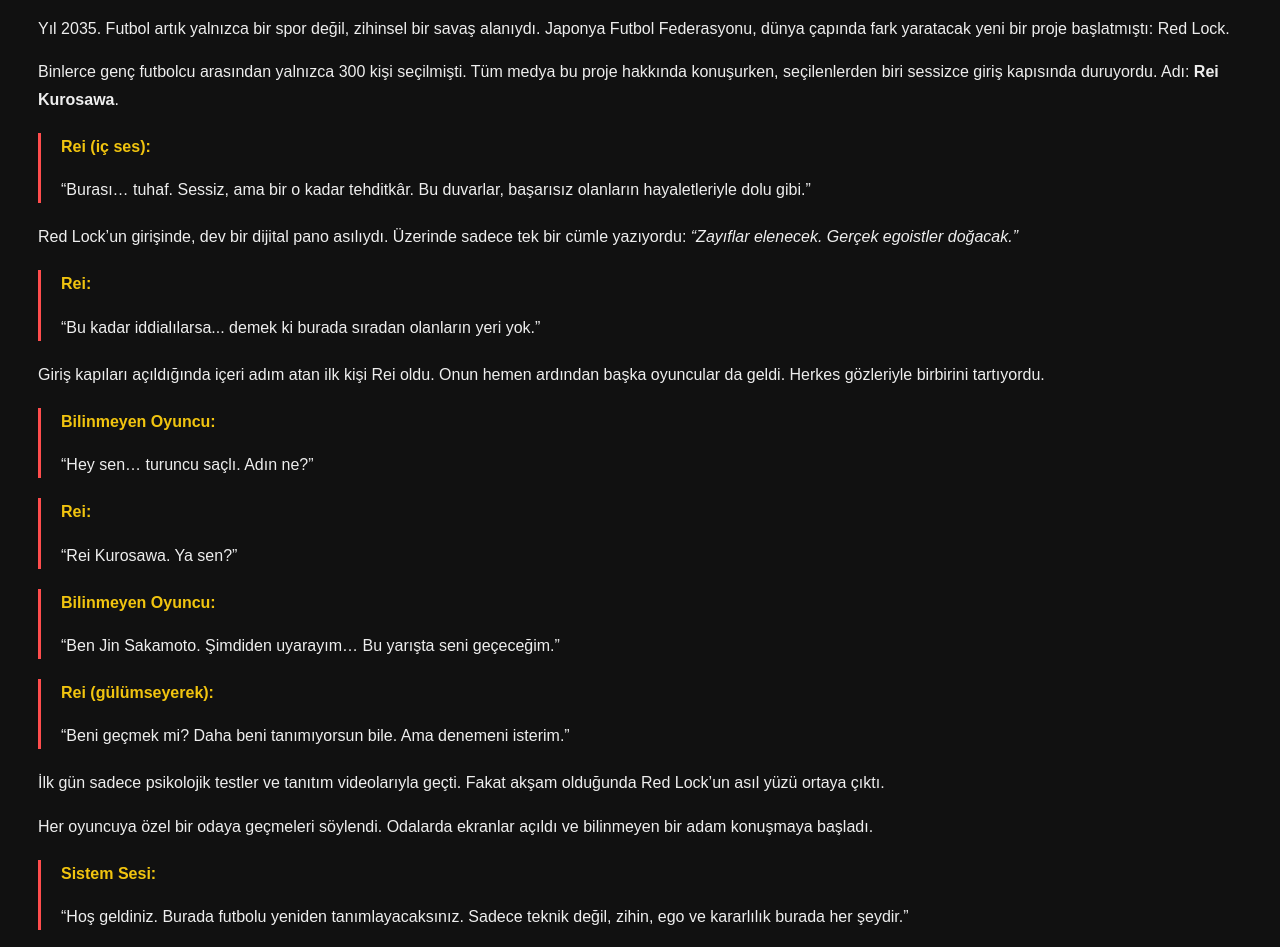
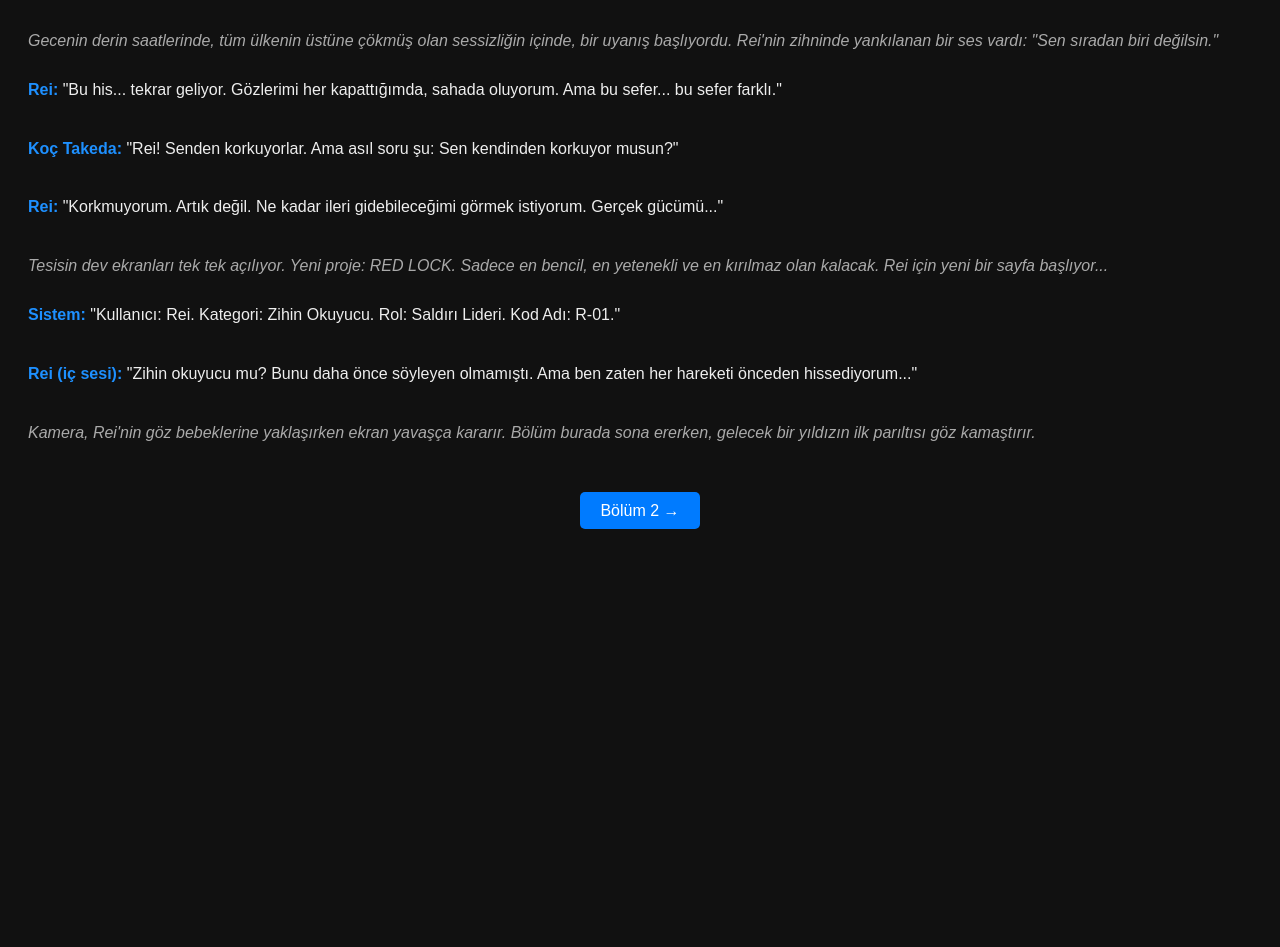
Before and after one commit to godofrei/REDLOCKNEXTPROJECT, a plain HTML site: page bolum1.html in a window 1280 px wide. Shown: the part 120-1067 px from the top of the page. After the commit the page ends 800 px from the top, so only its background shows below. Drawn offline with Linux system fonts and the light colour scheme.

Commit message:
Update bolum1.html

```diff
--- a/bolum1.html
+++ b/bolum1.html
@@ -3,81 +3,72 @@
 <head>
   <meta charset="UTF-8">
   <meta name="viewport" content="width=device-width, initial-scale=1.0">
-  <title>Red Lock - Bölüm 1: Başlangıç</title>
+  <title>Red Lock - Bölüm 1: Rei'nin Uyanışı</title>
   <style>
-    body { background-color: #111; color: #eee; font-family: Arial, sans-serif; line-height: 1.7; padding: 30px; }
-    h1 { color: #ff4d4d; }
-    .dialogue { margin: 20px 0; padding-left: 20px; border-left: 3px solid #ff4d4d; }
-    .name { font-weight: bold; color: #f1c40f; }
-    a.button {
-      display: inline-block; margin-top: 40px; padding: 12px 24px;
-      background-color: #f39c12; color: #000; text-decoration: none;
-      border-radius: 6px; font-weight: bold;
+    body {
+      background-color: #111;
+      color: #eee;
+      font-family: 'Arial', sans-serif;
+      padding: 20px;
+      line-height: 1.8;
+    }
+    h1 {
+      color: #ff2d55;
+      text-align: center;
+      margin-bottom: 40px;
+    }
+    .dialog {
+      margin-bottom: 30px;
+    }
+    .character {
+      color: #1e90ff;
+      font-weight: bold;
+    }
+    .narration {
+      color: #aaa;
+      font-style: italic;
+      margin-bottom: 20px;
     }
   </style>
 </head>
 <body>
-  <h1>Red Lock: Bölüm 1 – Başlangıç</h1>
 
-  <p>Yıl 2035. Futbol artık yalnızca bir spor değil, zihinsel bir savaş alanıydı. Japonya Futbol Federasyonu, dünya çapında fark yaratacak yeni bir proje başlatmıştı: Red Lock.</p>
+  <h1>Bölüm 1: Rei'nin Uyanışı</h1>
 
-  <p>Binlerce genç futbolcu arasından yalnızca 300 kişi seçilmişti. Tüm medya bu proje hakkında konuşurken, seçilenlerden biri sessizce giriş kapısında duruyordu. Adı: <strong>Rei Kurosawa</strong>.</p>
+  <div class="narration">Gecenin derin saatlerinde, tüm ülkenin üstüne çökmüş olan sessizliğin içinde, bir uyanış başlıyordu. Rei'nin zihninde yankılanan bir ses vardı: "Sen sıradan biri değilsin."</div>
 
-  <div class="dialogue">
-    <p class="name">Rei (iç ses):</p>
-    <p>“Burası… tuhaf. Sessiz, ama bir o kadar tehditkâr. Bu duvarlar, başarısız olanların hayaletleriyle dolu gibi.”</p>
+  <div class="dialog">
+    <span class="character">Rei:</span>
+    "Bu his... tekrar geliyor. Gözlerimi her kapattığımda, sahada oluyorum. Ama bu sefer... bu sefer farklı."
   </div>
 
-  <p>Red Lock’un girişinde, dev bir dijital pano asılıydı. Üzerinde sadece tek bir cümle yazıyordu: <em>“Zayıflar elenecek. Gerçek egoistler doğacak.”</em></p>
-
-  <div class="dialogue">
-    <p class="name">Rei:</p>
-    <p>“Bu kadar iddialılarsa... demek ki burada sıradan olanların yeri yok.”</p>
+  <div class="dialog">
+    <span class="character">Koç Takeda:</span>
+    "Rei! Senden korkuyorlar. Ama asıl soru şu: Sen kendinden korkuyor musun?"
   </div>
 
-  <p>Giriş kapıları açıldığında içeri adım atan ilk kişi Rei oldu. Onun hemen ardından başka oyuncular da geldi. Herkes gözleriyle birbirini tartıyordu.</p>
-
-  <div class="dialogue">
-    <p class="name">Bilinmeyen Oyuncu:</p>
-    <p>“Hey sen… turuncu saçlı. Adın ne?”</p>
+  <div class="dialog">
+    <span class="character">Rei:</span>
+    "Korkmuyorum. Artık değil. Ne kadar ileri gidebileceğimi görmek istiyorum. Gerçek gücümü..."
   </div>
 
-  <div class="dialogue">
-    <p class="name">Rei:</p>
-    <p>“Rei Kurosawa. Ya sen?”</p>
+  <div class="narration">Tesisin dev ekranları tek tek açılıyor. Yeni proje: RED LOCK. Sadece en bencil, en yetenekli ve en kırılmaz olan kalacak. Rei için yeni bir sayfa başlıyor...</div>
+
+  <div class="dialog">
+    <span class="character">Sistem:</span>
+    "Kullanıcı: Rei. Kategori: Zihin Okuyucu. Rol: Saldırı Lideri. Kod Adı: R-01."
   </div>
 
-  <div class="dialogue">
-    <p class="name">Bilinmeyen Oyuncu:</p>
-    <p>“Ben Jin Sakamoto. Şimdiden uyarayım… Bu yarışta seni geçeceğim.”</p>
+  <div class="dialog">
+    <span class="character">Rei (iç sesi):</span>
+    "Zihin okuyucu mu? Bunu daha önce söyleyen olmamıştı. Ama ben zaten her hareketi önceden hissediyorum..."
   </div>
 
-  <div class="dialogue">
-    <p class="name">Rei (gülümseyerek):</p>
-    <p>“Beni geçmek mi? Daha beni tanımıyorsun bile. Ama denemeni isterim.”</p>
+  <div class="narration">Kamera, Rei'nin göz bebeklerine yaklaşırken ekran yavaşça kararır. Bölüm burada sona ererken, gelecek bir yıldızın ilk parıltısı göz kamaştırır.</div>
+
+  <div style="text-align:center; margin-top: 50px;">
+    <a href="bolum2.html" style="background-color: #007bff; color: white; padding: 10px 20px; text-decoration: none; border-radius: 5px;">Bölüm 2 →</a>
   </div>
 
-  <p>İlk gün sadece psikolojik testler ve tanıtım videolarıyla geçti. Fakat akşam olduğunda Red Lock’un asıl yüzü ortaya çıktı.</p>
-
-  <p>Her oyuncuya özel bir odaya geçmeleri söylendi. Odalarda ekranlar açıldı ve bilinmeyen bir adam konuşmaya başladı.</p>
-
-  <div class="dialogue">
-    <p class="name">Sistem Sesi:</p>
-    <p>“Hoş geldiniz. Burada futbolu yeniden tanımlayacaksınız. Sadece teknik değil, zihin, ego ve kararlılık burada her şeydir.”</p>
-  </div>
-
-  <div class="dialogue">
-    <p class="name">Rei (iç ses):</p>
-    <p>“Bu daha başlangıç. Ama bu ses bile insanın ruhunu deliyor… Bu projede sadece bedenin değil, aklın da test edilecek.”</p>
-  </div>
-
-  <p>O gece herkes yatağına sessizce gitti. Ama Rei gözlerini kapatmadı.</p>
-
-  <div class="dialogue">
-    <p class="name">Rei:</p>
-    <p>“Uyumayacağım. Bu dünya uykuyu değil, aç gözlülüğü sever. Ben de doyumsuzum. Ve bu sadece başlangıç.”</p>
-  </div>
-
-  <a href="bolum2.html" class="button">→ Bölüm 2'ye Geç</a>
 </body>
 </html>
```
